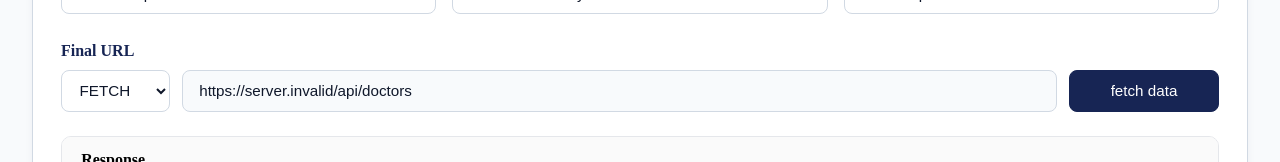
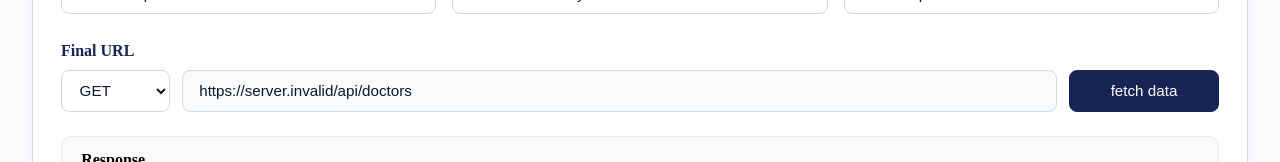
Before and after one commit to Akshatsahu01/API-PLAYGROUND, a React (Vite) app in the folder frontend/: page / in a window 1280 px wide. Shown: the part 520-682 px from the top of the page. Built offline with nearby package versions, Linux system fonts and the light colour scheme; no server answers.

Commit message:
fix:change FETCH method to GET

```diff
--- a/frontend/src/components/ApiExplorer/ApiExplorer.jsx
+++ b/frontend/src/components/ApiExplorer/ApiExplorer.jsx
@@ -15,7 +15,7 @@ function ApiExplorer() {
     `${import.meta.env.VITE_API_URL}/api${currentApi.endpoint}`,
   );
   const [fullUrl,setFullUrl]=useState( `${import.meta.env.VITE_API_URL}/api${currentApi.endpoint}`)
-  const [selectedMethod, setSelectedMethod] = useState("fetch");
+  const [selectedMethod, setSelectedMethod] = useState("get");
   const [requestBody, setRequestBody] = useState("");
   const [responseData, setResponseData] = useState(null);
   const [fetchedData, setFetchedData] = useState(null);
@@ -30,7 +30,7 @@ function ApiExplorer() {
     setFetchedData(null);
     setHasFetched(false);
     setSelectedFilters({});
-    setSelectedMethod("fetch");
+    setSelectedMethod("get");
     setRequestBody("");
     setLoading(false);
     setError("");
@@ -467,18 +467,18 @@ setLoading(false);
                 onChange={(event) => setSelectedMethod(event.target.value)}
                 aria-label="Select request method"
               >
-                <option value="fetch">FETCH</option>
+                <option value="get">GET</option>
                 <option value="delete">DELETE</option>
                 <option value="put">PUT</option>
                 <option value="patch">PATCH</option>
               </select>
               <input type="text" value={generatedUrl} readOnly />
               <button onClick={
-                selectedMethod === "fetch" ? handleFetchData
+                selectedMethod === "get" ? handleFetchData
                   : selectedMethod === "delete" ? handleDelete
                     : handleUpdate
               }>
-                {selectedMethod === "fetch" ? "fetch data" : `${selectedMethod} data`}
+                {selectedMethod === "get" ? "fetch data" : `${selectedMethod} data`}
               </button>
             </div>
           </div>
--- a/frontend/src/components/CodeGenerator/CodeGenerator.jsx
+++ b/frontend/src/components/CodeGenerator/CodeGenerator.jsx
@@ -24,7 +24,7 @@ function Codegenerator({ generatedUrl, selectedApi, selectedMethod, requestBody
             return
         }
         const Component = LanguageComponents[language];
-        const method = selectedMethod === "fetch" ? "GET" : selectedMethod.toUpperCase();
+        const method = selectedMethod.toUpperCase();
         let parsedBody;
 
         if (method === "PUT" || method === "PATCH") {
```
